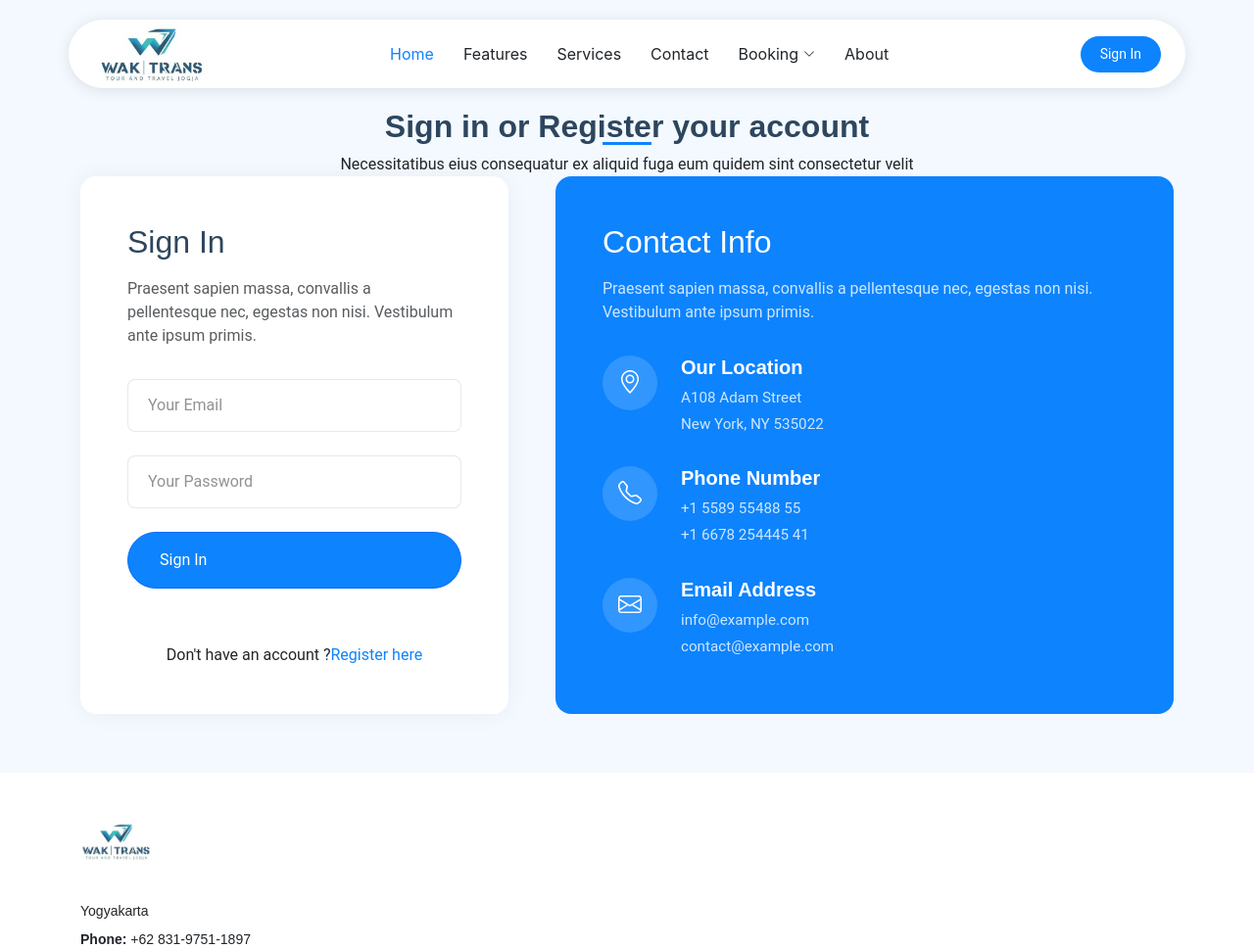
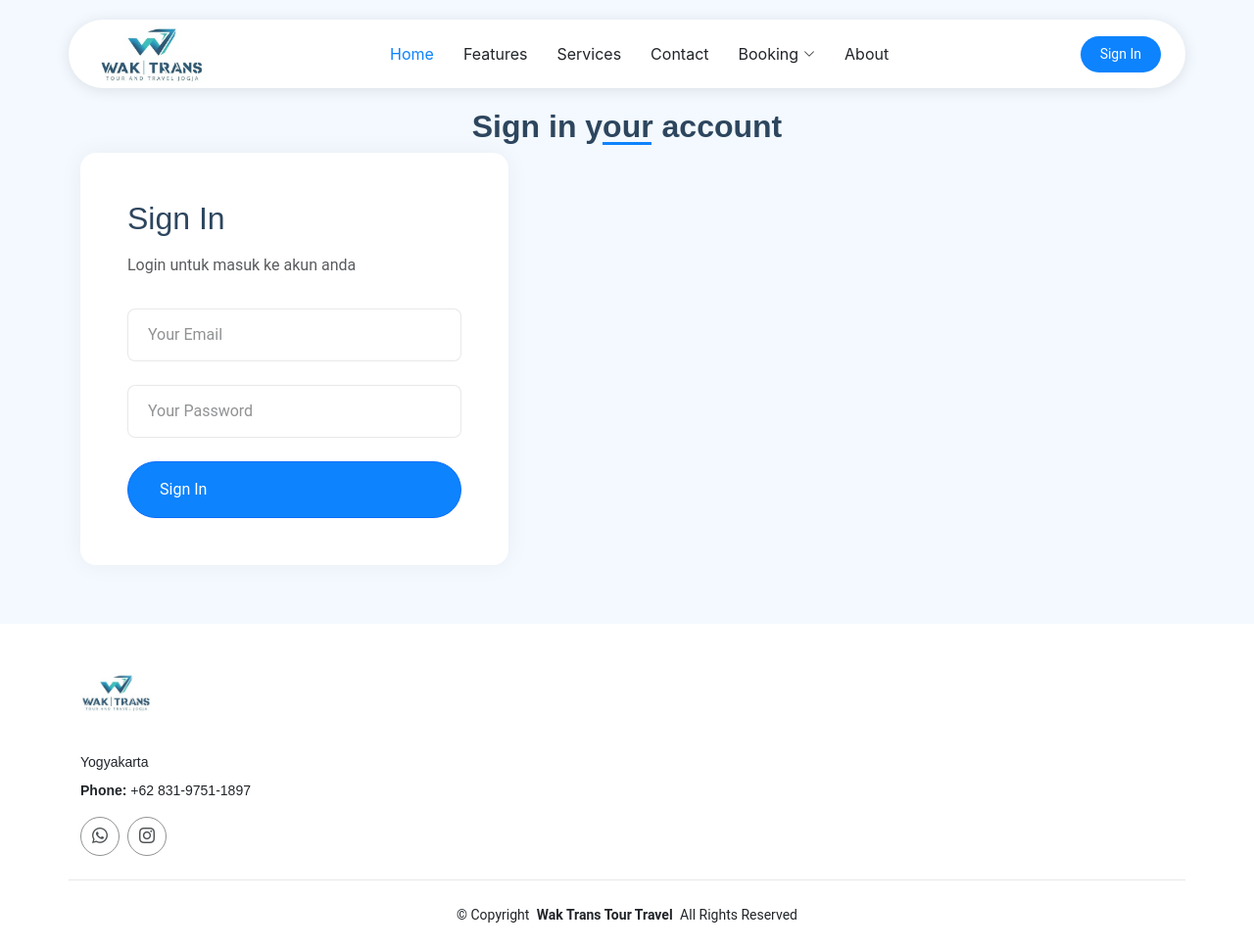
Before and after one commit to FirmanAzharR/travel-and-tour, a CodeIgniter app: page /codeigniterv3/index.php/home/login in a window 1280 px wide. Shown: the top 969 px of the page at 98% size. After the commit the page ends 942 px from the top, so only its background shows below. Run offline with CodeIgniter, Linux system fonts and the light colour scheme.

Commit message:
fix login page

```diff
--- a/application/views/auth/v_login.php
+++ b/application/views/auth/v_login.php
@@ -7,8 +7,7 @@
 
     <!-- Section Title -->
     <div class="container section-title" data-aos="fade-up" style="margin-top: 50px;">
-        <h2>Sign in or Register your account</h2>
-        <p>Necessitatibus eius consequatur ex aliquid fuga eum quidem sint consectetur velit</p>
+        <h2>Sign in your account</h2>
     </div><!-- End Section Title -->
 
     <div class="container" data-aos="fade-up" data-aos-delay="100">
@@ -17,8 +16,7 @@
             <div class="col-lg-5">
                 <div class="contact-form" id="signin-form" data-aos="fade-up" data-aos-delay="300">
                     <h3>Sign In</h3>
-                    <p>Praesent sapien massa, convallis a pellentesque nec, egestas non nisi. Vestibulum ante ipsum
-                        primis.
+                    <p>Login untuk masuk ke akun anda
                     </p>
                     <?php
                         if($this->session->flashdata('message')) {
@@ -44,10 +42,10 @@
 
                             <div class="col-12 text-center">
                                 <div class="d-grid gap-2">
-                                    <button type="submit" class="btn btn-primary">Sign In</button><br><br>
+                                    <button type="submit" class="btn btn-primary">Sign In</button>
                                 </div>
-                                <label for="register"> Don't have an account ?</label><a href="#"
-                                    id="show-register">Register here</a>
+                                <!-- <label for="register"> Don't have an account ?</label><a href="#"
+                                    id="show-register">Register here</a> -->
                             </div>
 
                         </div>
@@ -89,7 +87,7 @@
                     </form>
                 </div>
             </div>
-            <div class="col-lg-7">
+            <!-- <div class="col-lg-7">
                 <div class="info-box" data-aos="fade-up" data-aos-delay="200">
                     <h3>Contact Info</h3>
                     <p>Praesent sapien massa, convallis a pellentesque nec, egestas non nisi. Vestibulum ante ipsum
@@ -129,7 +127,7 @@
                         </div>
                     </div>
                 </div>
-            </div>
+            </div> -->
         </div>
 
     </div>
--- a/landing-page/index.html
+++ b/landing-page/index.html
@@ -1047,7 +1047,7 @@
         <p>Necessitatibus eius consequatur ex aliquid fuga eum quidem sint consectetur velit</p>
       </div><!-- End Section Title -->
 
-      <div class="container" data-aos="fade-up" data-aos-delay="100">
+      <!-- <div class="container" data-aos="fade-up" data-aos-delay="100">
 
         <div class="row g-4 g-lg-5">
           <div class="col-lg-5">
@@ -1130,7 +1130,7 @@
 
         </div>
 
-      </div>
+      </div> -->
 
     </section><!-- /Contact Section -->
 
```
